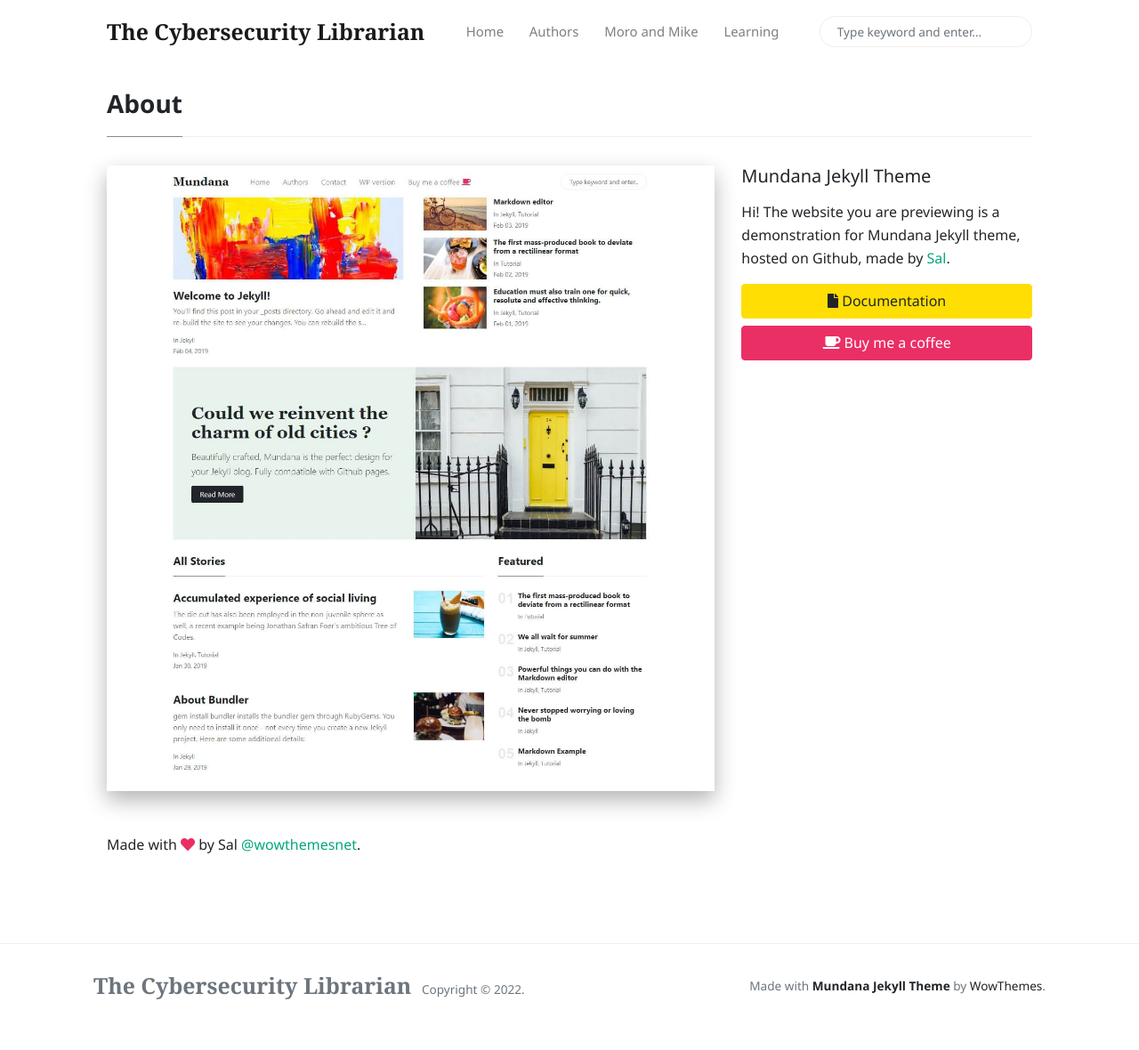
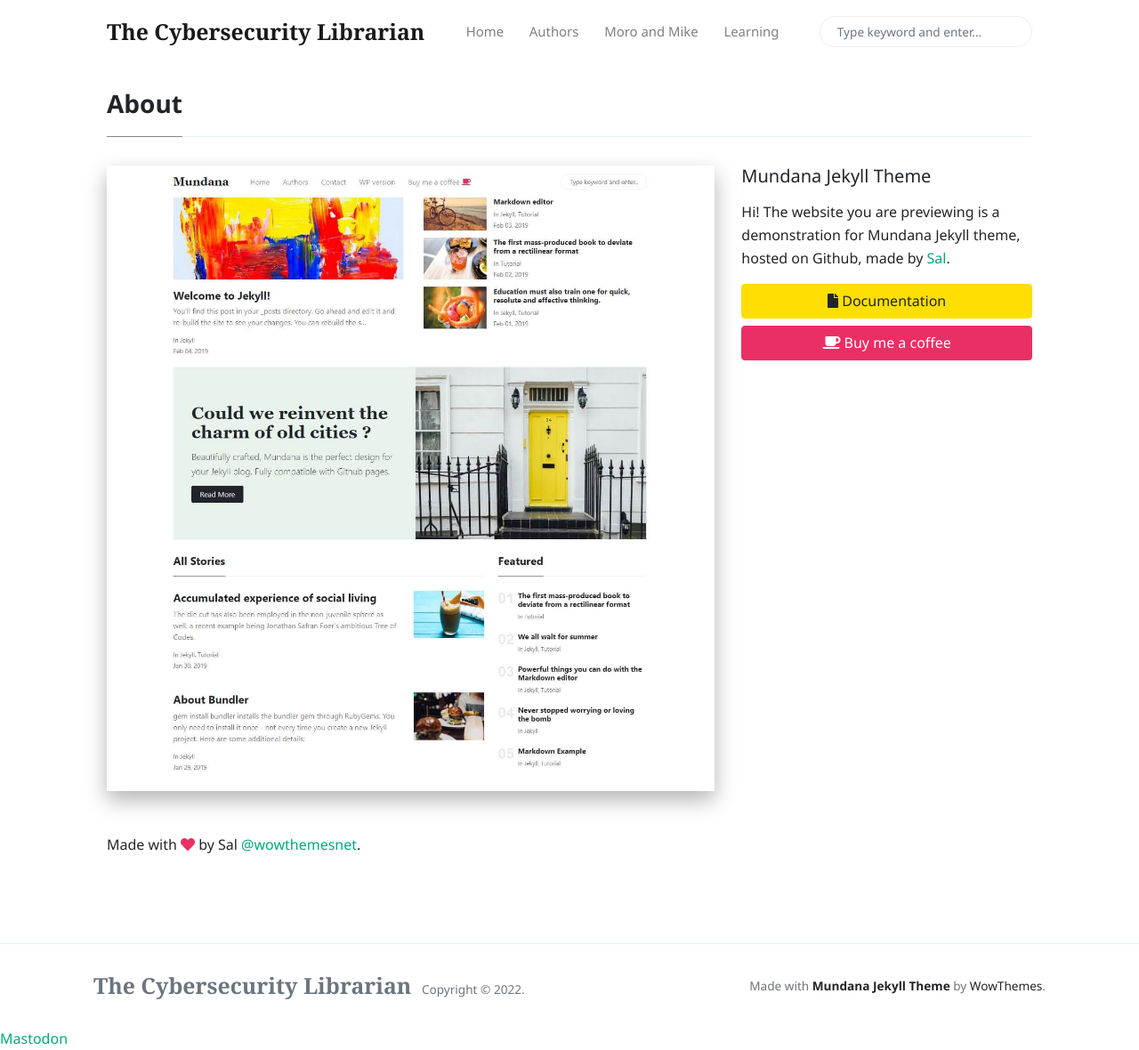
Before and after one commit to cyberlibrarian/cyberlibrarian.github.io, a Jekyll site: the page built from _pages/about.md, in a window 1280 px wide and 1180 px high. Shown: the whole window at 89% size. Built offline with Jekyll 4.4.1, drawn with Linux system fonts in a browser that asks for light colours; nearby versions of some CDN libraries; comment, search, counter and statistics services are not loaded.

Commit message:
Add Mastodon verification linke

```diff
--- a/_includes/tracking-footer.html
+++ b/_includes/tracking-footer.html
@@ -1 +1,2 @@
 <!-- All this area goes before </body> closing tag -->
+<a rel="me" href="https://infosec.exchange/@cyberlibrarian">Mastodon</a>
```
